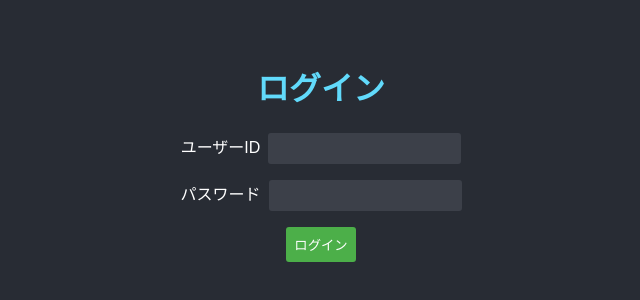
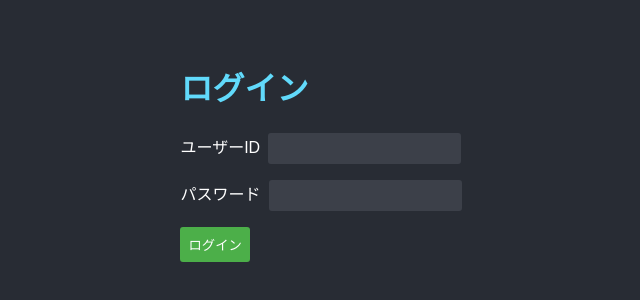
Before and after one commit to toshiaki-suzuki/react-study-timer, a React (Create React App) app: page /login in a window 1280 px wide. Shown: the part 240-540 px from the top of the page, without its empty margins (319-959 px from the left). Built offline with nearby package versions, Linux system fonts and the light colour scheme.

Commit message:
Make Routing Table

```diff
--- a/src/index.tsx
+++ b/src/index.tsx
@@ -3,7 +3,8 @@ import ReactDOM from 'react-dom/client';
 import './index.css';
 import App from './App';
 import reportWebVitals from './reportWebVitals';
-import { BrowserRouter as Router } from 'react-router-dom';
+import { BrowserRouter as Router, RouterProvider } from 'react-router-dom';
+import routesBasic from './routesBasic';
 
 
 const root = ReactDOM.createRoot(
@@ -11,9 +12,7 @@ const root = ReactDOM.createRoot(
 );
 root.render(
   <React.StrictMode>
-    <Router>
-      <App />
-    </Router>
+    <RouterProvider router={routesBasic} />
   </React.StrictMode>
 );
 
--- /dev/null
+++ b/src/routesBasic.tsx
@@ -0,0 +1,11 @@
+import { createBrowserRouter } from "react-router-dom";
+
+import Login from "./pages/Login/Login";
+import App from "./App";
+
+const routesBasic = createBrowserRouter([
+  { path: '/', element: <App /> },
+  { path: '/login', element: <Login />},
+]);
+
+export default routesBasic;
```
